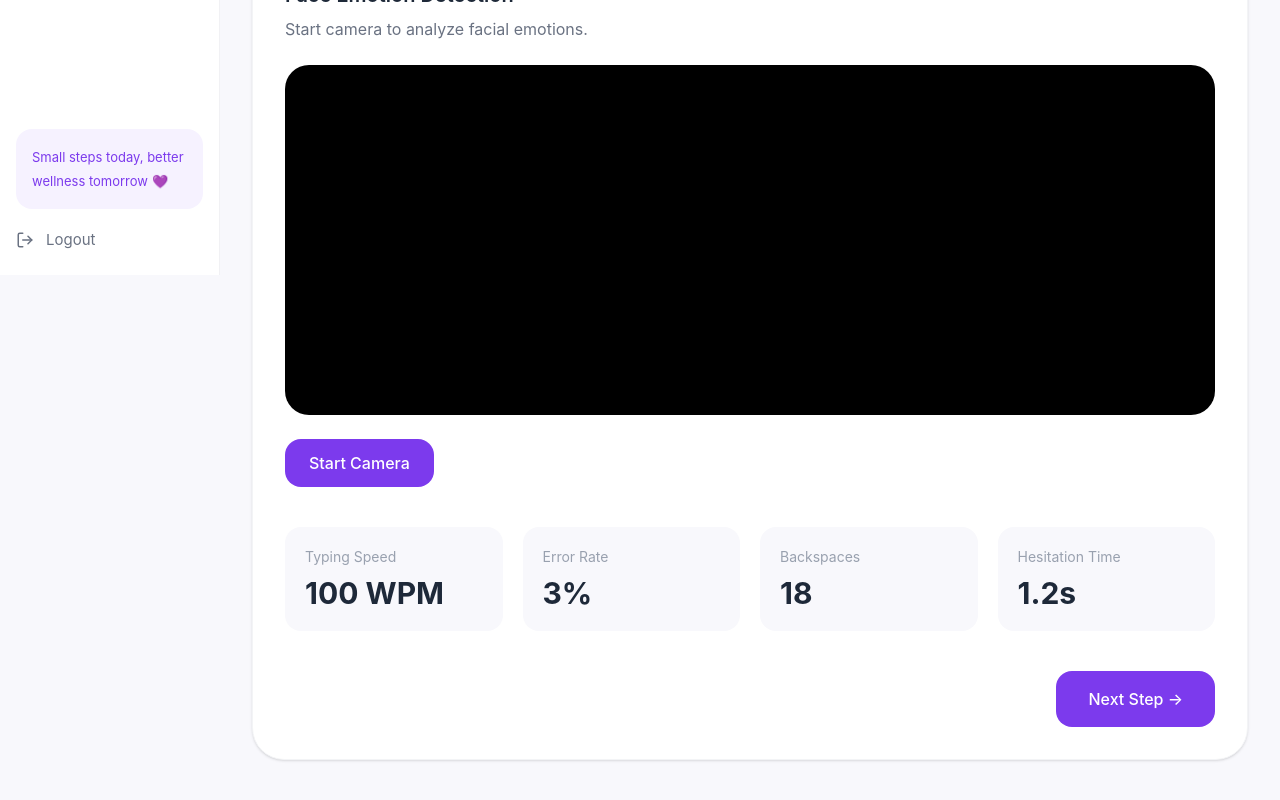
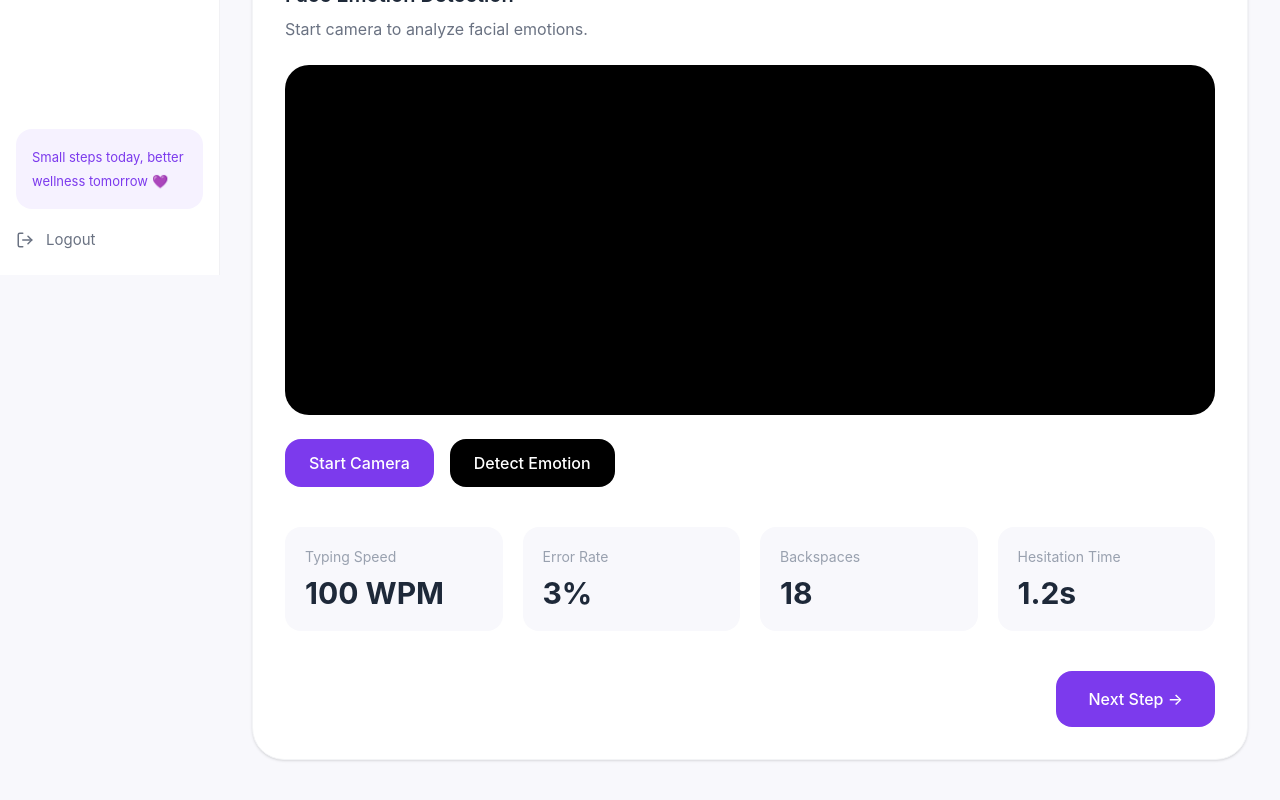
Before and after one commit to Vinuta-30/emotrack-ai, a React app in the folder frontend/: page /assessment in a window 1280 px wide. Shown: the part 525-1325 px from the top of the page. Built offline with nearby package versions, Linux system fonts and the light colour scheme; the HTML template or start-up script is replaced by a standard one.

Commit message:
Integrated real AI emotion detection with Flask and TensorFlow

```diff
--- a/frontend/src/pages/Assessment.jsx
+++ b/frontend/src/pages/Assessment.jsx
@@ -71,31 +71,75 @@ const startCamera = async () => {
       videoRef.current.srcObject = stream;
     }
 
+  } catch (error) {
+
+    console.log(error);
+
+  }
+
+};
+
+const detectEmotion = async () => {
+
+  try {
+
     setAnalyzing(true);
 
-    setTimeout(() => {
+    const canvas = document.createElement("canvas");
 
-  const emotions = [
-    { mood: "Happy 😊", confidence: "92%" },
-    { mood: "Neutral 😐", confidence: "87%" },
-    { mood: "Sad 😔", confidence: "84%" },
-    { mood: "Angry 😠", confidence: "89%" },
-    { mood: "Surprised 😲", confidence: "91%" },
-  ];
+    canvas.width = videoRef.current.videoWidth;
+    canvas.height = videoRef.current.videoHeight;
 
-  const randomEmotion =
-    emotions[Math.floor(Math.random() * emotions.length)];
+    const ctx = canvas.getContext("2d");
 
-  setEmotion(randomEmotion.mood);
-  setConfidence(randomEmotion.confidence);
+    ctx.drawImage(
+      videoRef.current,
+      0,
+      0,
+      canvas.width,
+      canvas.height
+    );
+
+    const image = canvas.toDataURL("image/jpeg");
+
+    const response = await fetch(
+      "http://127.0.0.1:5000/detect-emotion",
+      {
+        method: "POST",
+
+        headers: {
+          "Content-Type": "application/json",
+        },
+
+        body: JSON.stringify({
+          image,
+        }),
+      }
+    );
+
+    const data = await response.json();
+
+    console.log(data);
+
+    if (data.predictions?.length > 0) {
+
+      setEmotion(data.predictions[0].emotion);
+
+      setConfidence(
+        `${Math.round(
+          data.predictions[0].confidence * 100
+        )}%`
+      );
+
+    }
 
     setAnalyzing(false);
-
-}, 3000);
 
   } catch (error) {
 
     console.log(error);
+
+    setAnalyzing(false);
 
   }
 
@@ -226,10 +270,11 @@ const startCamera = async () => {
 
       </div>
 
+      <div className="flex gap-4 mt-6">
+
   <button
     onClick={startCamera}
     className="
-        mt-6
     bg-[#7c3aed]
     hover:bg-[#6d28d9]
     text-white
@@ -243,6 +288,25 @@ const startCamera = async () => {
     Start Camera
 
   </button>
+
+  <button
+    onClick={detectEmotion}
+    className="
+    bg-black
+    hover:bg-gray-800
+    text-white
+    px-6
+    py-3
+    rounded-2xl
+    font-medium
+    "
+  >
+
+    Detect Emotion
+
+  </button>
+
+</div>
       {analyzing && (
 
   <div className="mt-6 bg-[#f8f8fc] rounded-2xl p-5">
```
Also changed, not shown: 1 other file (tests, documents, lock files or other folders). Lines whose indentation alone changed are shown as unchanged.
